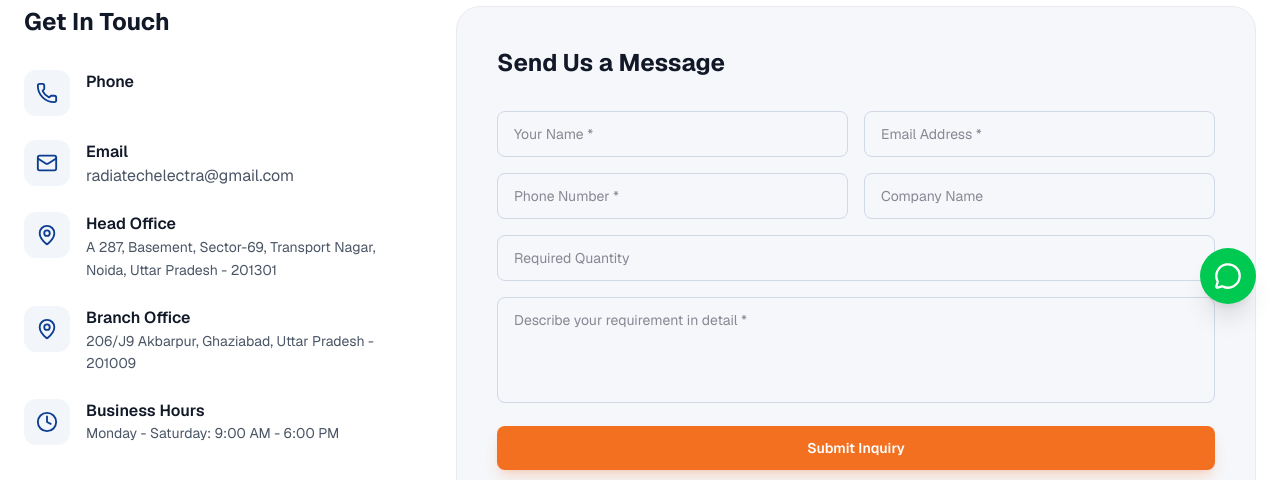
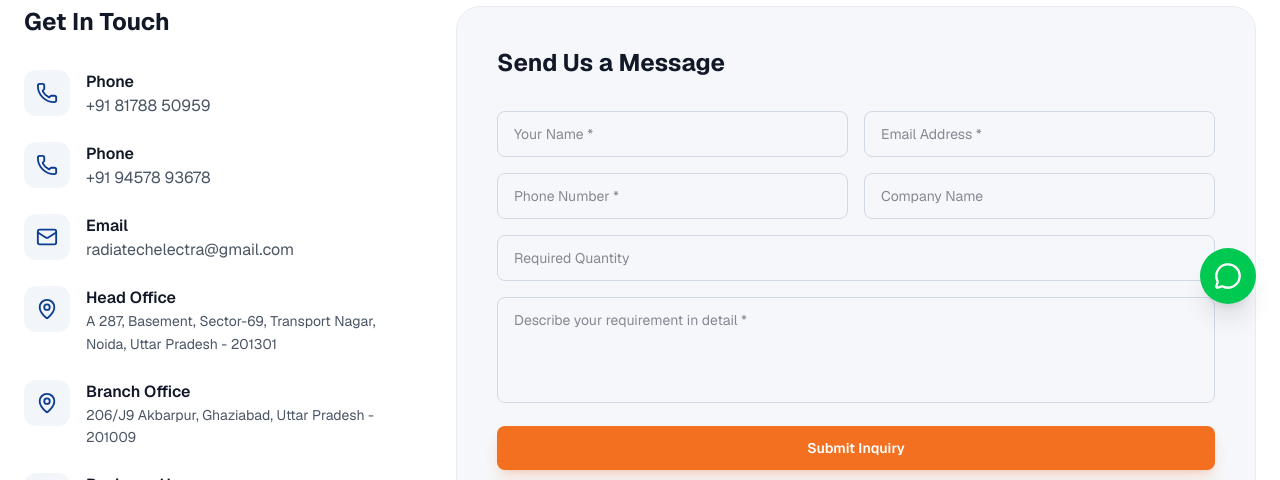
Before and after one commit to radiatechads-blip/RadiaTech, a Next.js app: page /contact in a window 1280 px wide. Shown: the part 472-952 px from the top of the page. Built offline with nearby package versions, Linux system fonts and the light colour scheme; no server answers; the database is empty.

Commit message:
Update page.tsx

```diff
--- a/src/app/contact/page.tsx
+++ b/src/app/contact/page.tsx
@@ -30,7 +30,8 @@ export default function ContactPage() {
 
               <div className="space-y-6">
                 {[
-                  { icon: Phone, label: "Phone", value: companyInfo.contact.phone, href: `tel:${companyInfo.contact.phone}` },
+                  { icon: Phone, label: "Phone", value: companyInfo.contact.phone1, href: `tel:${companyInfo.contact.phone1}` },
+                  { icon: Phone, label: "Phone", value: companyInfo.contact.phone2, href: `tel:${companyInfo.contact.phone2}` },
                   { icon: Mail, label: "Email", value: companyInfo.contact.email, href: `mailto:${companyInfo.contact.email}` },
                 ].map((item) => (
                   <div key={item.label} className="flex gap-4">
@@ -62,7 +63,7 @@ export default function ContactPage() {
                   </div>
                   <div>
                     <h3 className="font-semibold text-gray-900">Business Hours</h3>
-                    <p className="text-gray-600 text-sm">Monday - Saturday: 9:00 AM - 6:00 PM</p>
+                    <p className="text-gray-600 text-sm">Monday - Saturday: 10:00 AM - 7:00 PM</p>
                   </div>
                 </div>
               </div>
```
